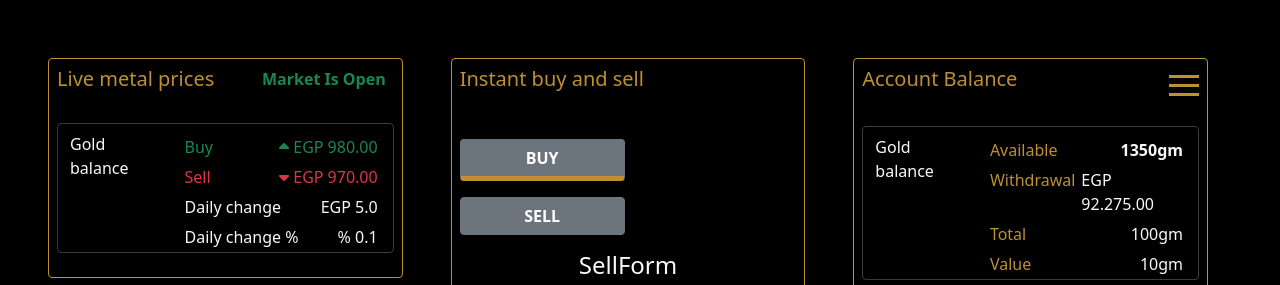
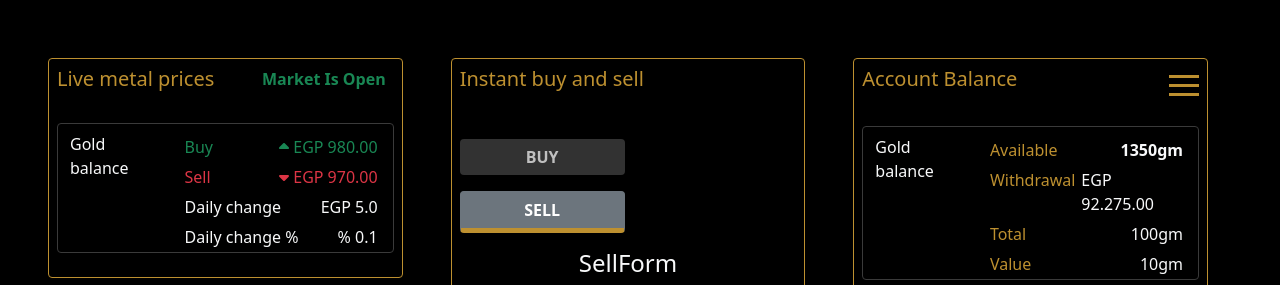
Before and after one commit to safasad/Gold-Prices-Template-Reactjs, a React (Create React App) app: page / in a window 1280 px wide. Both pictures are taken after a click on the button "SELL". Shown: the top 285 px of the page. Built offline with nearby package versions, Linux system fonts and the light colour scheme.

Commit message:
Give specific classes based on active tab in instant sell and buy section.

```diff
--- a/src/Components/FirstSection/Wrapper.js
+++ b/src/Components/FirstSection/Wrapper.js
@@ -1,6 +1,6 @@
 import React from "react";
 import LiveMetalPrices from "./LiveMetalPrices/LiveMetalPrices";
-import LineChart from "./ChartPart/LineChart";
+import LineChart from "./Chart/LineChart";
 
 const GoldPricesSectionWrapper = () => {
   return (
--- a/src/Components/Instant-buy-sell/BuyForm.js
+++ b/src/Components/Instant-buy-sell/BuyForm.js
@@ -1,19 +1,24 @@
-import React from "react";
+import React ,{useRef} from "react";
 
 const BuyForm = (props) => {
+
   return (
     <>
       <form onSubmit={(e) => e.preventDefault()}>
         {/* <!-- Start form buttons --> */}
         <button
           onClick={props.buyFormHandler}
-          className="btn btn-secondary formButton buyBtn me-2 fw-bold mb-3"
+          className={`btn btn-secondary formButton ${
+            props.isShownBuyForm ? "activeBtn" : "inactiveBtn"
+          } me-2 fw-bold mb-3`}
         >
           BUY
         </button>
         <button
           onClick={props.sellFormHandler}
-          className="btn btn-secondary formButton fw-bold mb-3"
+          className={`btn btn-secondary formButton  ${
+            props.isShownSellForm ? "activeBtn" : "inactiveBtn"
+          } fw-bold mb-3`}
         >
           SELL
         </button>
--- a/src/Components/Instant-buy-sell/InstantSellAndBuy.css
+++ b/src/Components/Instant-buy-sell/InstantSellAndBuy.css
@@ -4,8 +4,13 @@
 .orderType {
   width: 49% !important;
 }
-.buyBtn {
+.activeBtn {
   border-bottom: 5px solid var(--color-primary) !important;
+}
+.inactiveBtn {
+  background-color: #323232 !important;
+  border:none !important;
+  color:rgba(255, 255, 255, 0.692) !important;
 }
 
 .formInput {
@@ -25,12 +30,12 @@
   -ms-border-radius: 0.25rem;
   -o-border-radius: 0.25rem;
 }
-.static-value{
-	position:absolute;
-	right:3px;
-	font-weight:bold;
-	font-size:0.8em;
-	top:2px;
+.static-value {
+  position: absolute;
+  right: 3px;
+  font-weight: bold;
+  font-size: 0.8em;
+  top: 2px;
 }
 .OrderValueSummary {
   background-color: #323232 !important;
--- a/src/Components/Instant-buy-sell/InstantSellAndBuy.js
+++ b/src/Components/Instant-buy-sell/InstantSellAndBuy.js
@@ -27,12 +27,14 @@ const InstantSellAndBuy = () => {
           <BuyForm
             buyFormHandler={buyFormHandler}
             sellFormHandler={sellFormHandler}
+            isShownBuyForm={buyForm}
           />
         )}
         {sellForm && (
           <SellForm
             buyFormHandler={buyFormHandler}
             sellFormHandler={sellFormHandler}
+            isShownSellForm={sellForm}
           />
         )}
 
--- a/src/Components/Instant-buy-sell/SellForm.js
+++ b/src/Components/Instant-buy-sell/SellForm.js
@@ -7,21 +7,24 @@ const SellForm = (props) => {
         {/* <!-- Start form buttons --> */}
         <button
           onClick={props.buyFormHandler}
-          className="btn btn-secondary formButton buyBtn me-2 fw-bold mb-3"
+          className={`btn btn-secondary formButton ${
+            props.isShownBuyForm ? "activeBtn" : "inactiveBtn"
+          } me-2 fw-bold mb-3`}
         >
           BUY
         </button>
         <button
           onClick={props.sellFormHandler}
-          className="btn btn-secondary formButton fw-bold mb-3"
+          className={`btn btn-secondary formButton  ${
+            props.isShownSellForm ? "activeBtn" : "inactiveBtn"
+          } fw-bold mb-3`}
         >
           SELL
         </button>
 
         {/* <!-- End form buttons --> */}
-
       </form>
-      <h4 className='text-light text-center'>SellForm</h4>
+      <h4 className="text-light text-center">SellForm</h4>
     </>
   );
 }
```
